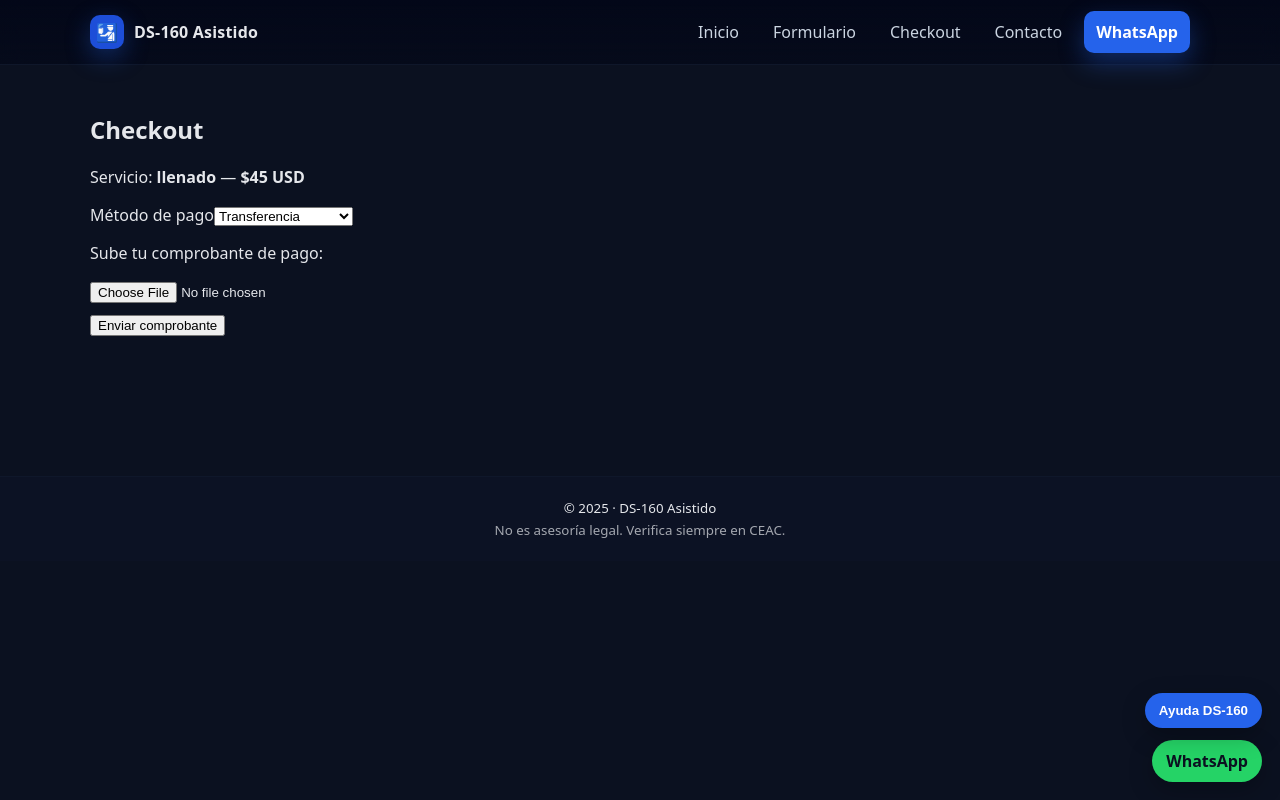
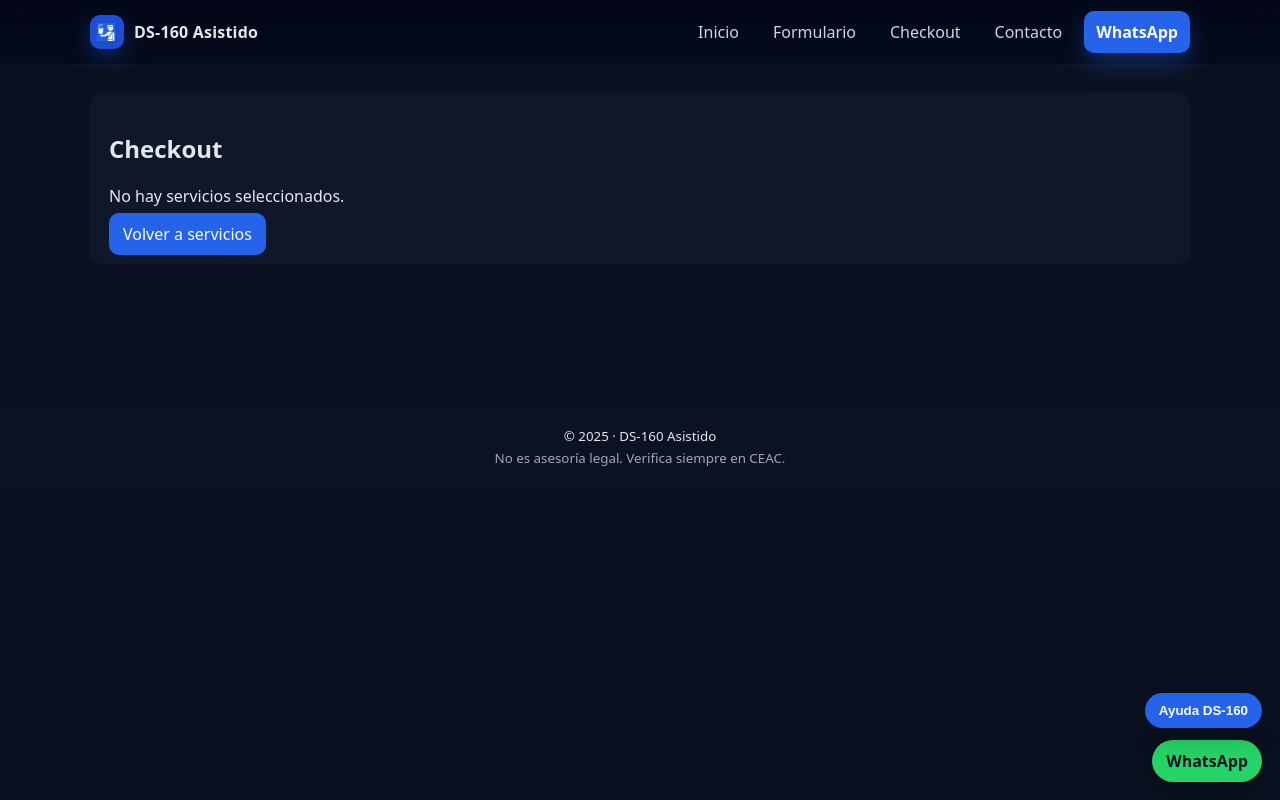
Before and after one commit to robertotitus86/ds160-app, a Next.js app: page /checkout in a window 1280 px wide. Built offline with nearby package versions, Linux system fonts and the light colour scheme.

Commit message:
Update page.tsx

```diff
--- a/app/checkout/page.tsx
+++ b/app/checkout/page.tsx
@@ -1,37 +1,98 @@
 'use client';
 
-import { Suspense } from "react";
+import { Suspense, useMemo } from "react";
 import { useSearchParams } from "next/navigation";
-import { useState } from "react";
+import { useState, useEffect } from "react";
+
+const PRICES: Record<string, number> = { llenado:45, asesoria:35, cita:15 };
+const TITLES: Record<string, string> = {
+  llenado: "Llenado DS-160",
+  asesoria: "Asesoría Entrevista",
+  cita: "Toma de Cita",
+};
 
 export const dynamic = "force-dynamic";
 
 function CheckoutInner() {
   const params = useSearchParams();
-  const plan = params.get("plan") || "llenado";
-  const prices: Record<string, number> = { llenado:45, asesoria:35, cita:15 };
+  // soporta ?plan=llenado o ?plans=llenado,asesoria,cita
+  const one = params.get("plan");
+  const many = params.get("plans");
+  const fromURL = useMemo(
+    () => (many ? many.split(",").filter(Boolean) : (one ? [one] : [])),
+    [one, many]
+  );
+
+  const [items, setItems] = useState<string[]>([]);
   const [method, setMethod] = useState("transferencia");
 
+  // intentar cargar desde localStorage si URL no trae nada
+  useEffect(() => {
+    if (fromURL.length) { setItems(fromURL); return; }
+    try {
+      const raw = localStorage.getItem("ds160_cart");
+      if (raw) setItems(JSON.parse(raw));
+    } catch {}
+  }, [fromURL.join(",")]);
+
+  const total = items.reduce((acc, id) => acc + (PRICES[id] || 0), 0);
+
+  const card = { background:'#0f172a', padding:18, borderRadius:14, border:'1px solid #111827' };
+  const btn  = { background:'#2563eb', color:'#fff', border:'none', borderRadius:10, padding:'10px 14px', textDecoration:'none' as const };
+
+  if (items.length === 0) {
+    return (
+      <div style={card}>
+        <h2>Checkout</h2>
+        <p>No hay servicios seleccionados.</p>
+        <a href="/" style={btn}>Volver a servicios</a>
+      </div>
+    );
+  }
+
   return (
-    <div className="card">
+    <div style={card}>
       <h2>Checkout</h2>
-      <p>Servicio: <b>{plan}</b> — <b>${prices[plan]||0} USD</b></p>
 
-      <label className="label">Método de pago</label>
-      <select value={method} onChange={e=>setMethod(e.target.value)} className="input">
+      <h3 style={{marginTop:0}}>Servicios</h3>
+      <ul style={{margin:'6px 0 12px 18px'}}>
+        {items.map((id) => (
+          <li key={id} style={{display:'flex', alignItems:'center', gap:8}}>
+            <span>{TITLES[id] || id}</span>
+            <span>—</span>
+            <b>${PRICES[id]} USD</b>
+            <button
+              onClick={()=>setItems(items.filter(x=>x!==id))}
+              style={{ marginLeft:8, background:'#334155', color:'#fff', border:'none', borderRadius:8, padding:'4px 8px' }}
+            >
+              Quitar
+            </button>
+          </li>
+        ))}
+      </ul>
+
+      <p>Total: <b>${total} USD</b></p>
+
+      <label style={{display:'block', marginTop:12, opacity:.9}}>Método de pago</label>
+      <select value={method} onChange={e=>setMethod(e.target.value)} style={{width:'100%', padding:10, borderRadius:8, border:'1px solid #1f2937', background:'#0b1220', color:'#fff'}}>
         <option value="transferencia">Transferencia</option>
-        <option value="paypal">PayPal</option>
-        <option value="2checkout">Tarjeta (2Checkout)</option>
+        <option value="paypal">PayPal (próximamente)</option>
+        <option value="2checkout">Tarjeta 2Checkout (próximamente)</option>
       </select>
 
       <div style={{marginTop:16}}>
-        {method==="transferencia" && (<>
-          <p>Sube tu comprobante de pago:</p>
-          <input type="file" className="input" />
-          <div style={{marginTop:10}}><button className="btn">Enviar comprobante</button></div>
-        </>)}
-        {method==="paypal" && (<p>Botón de PayPal (lo activamos luego con tu llave).</p>)}
-        {method==="2checkout" && (<p>Botón de 2Checkout (lo activamos luego).</p>)}
+        {method==="transferencia" && (
+          <>
+            <p>Sube tu comprobante de pago:</p>
+            <input type="file" style={{width:'100%', padding:10, borderRadius:8, border:'1px solid #1f2937', background:'#0b1220', color:'#fff'}} />
+            <div style={{marginTop:10}}><button style={btn}>Enviar comprobante</button></div>
+          </>
+        )}
+        {method!=="transferencia" && <p>Este método se habilitará más adelante.</p>}
+      </div>
+
+      <div style={{marginTop:14}}>
+        <a href="/" style={{...btn, background:'#334155'}}>Seguir comprando</a>
       </div>
     </div>
   );
```
